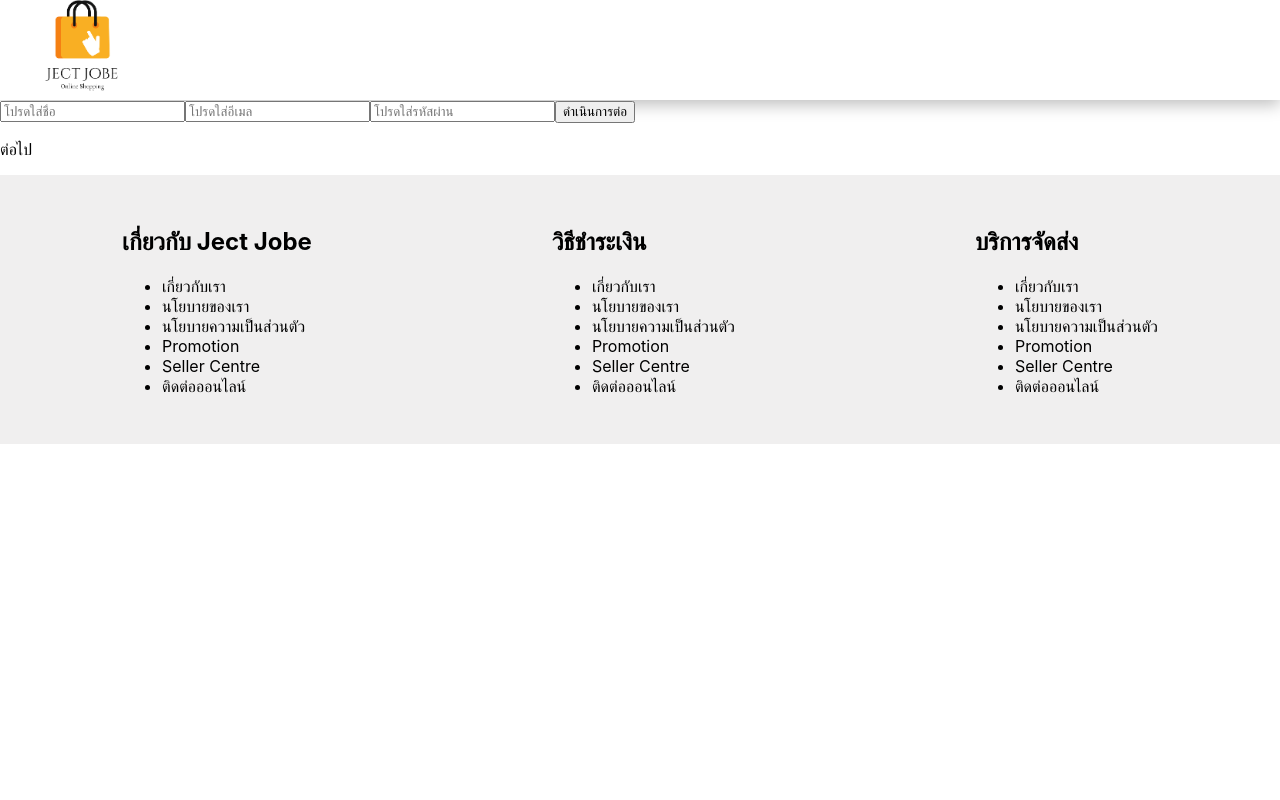
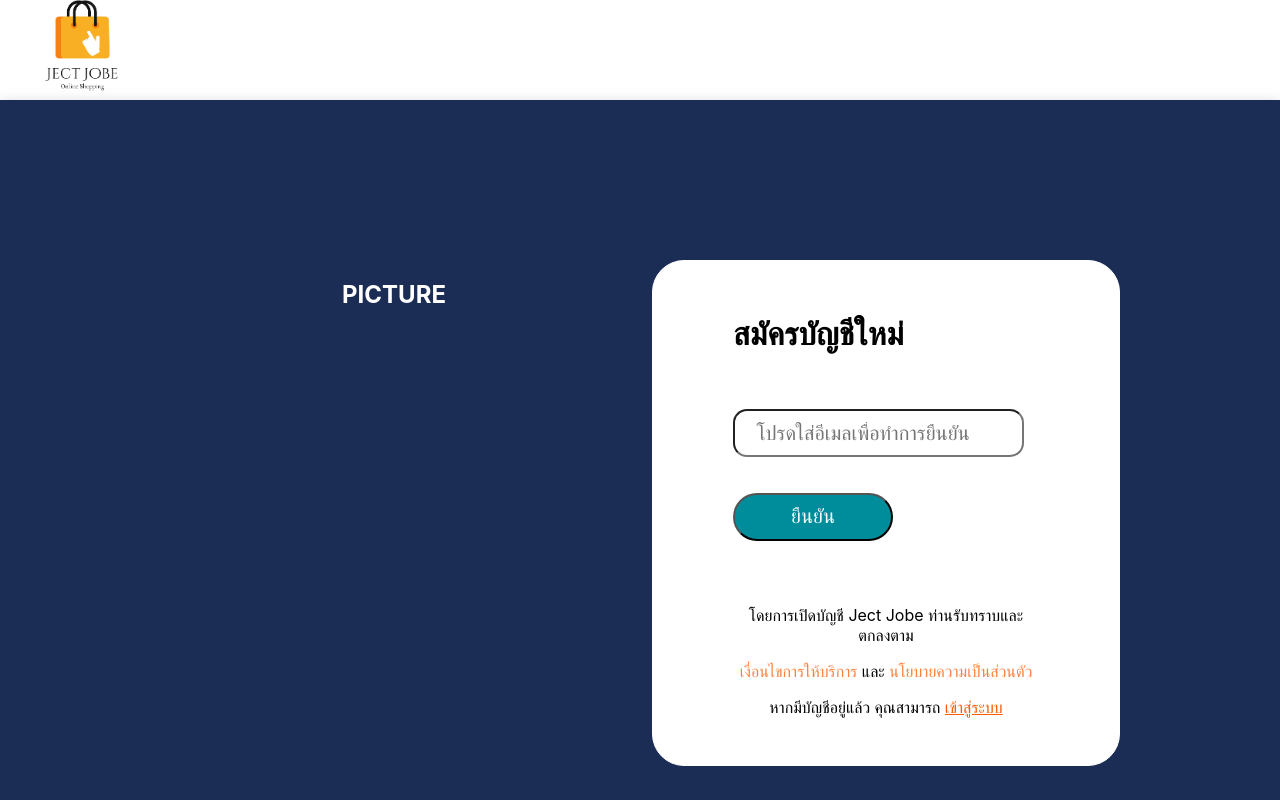
Before and after one commit to Ch4n4thip/testProject, a Next.js app: page /Register/Register in a window 1280 px wide. Shown: the top 800 px of the page. Built offline with nearby package versions, Linux system fonts and the light colour scheme.

Commit message:
Login and Register without picture and database

```diff
--- a/pages/Login/Login.js
+++ b/pages/Login/Login.js
@@ -21,7 +21,7 @@ export default function Login() {
           </form>
             <div className={styles1.login__option}>
               <Link href="#"><p className={styles1.login__forgot} >ลืมรหัสผ่าน</p></Link>
-              <Link href="#"><p className={styles1.login__new}>สมัครบัญชีใหม่</p></Link>
+              <Link href="../Register/Register"><p className={styles1.login__new}>สมัครบัญชีใหม่</p></Link>
             </div>
           </div>
         </div>
--- a/pages/Register/Register.js
+++ b/pages/Register/Register.js
@@ -1,27 +1,37 @@
 import Link from "next/link";
 import Navbar from "../../Components/Navbar/navLogin";
 import Footer from "../Footer/Footer";
+import styles1 from "./Register.module.css";
 
 export default function Register() {
     return (
       <>
-
-
-      <div>
-        <Navbar/>
-        <section>
-          <div>
-          <form action="" className="form__register">
-          <input type="text" name='Name' placeholder='โปรดใส่ชื่อ' required/>
-          <input type="text" name='Email' placeholder='โปรดใส่อีเมล' required/>
-          <input type="password" name='Password' placeholder='โปรดใส่รหัสผ่าน' required/>
-          <button type='submit' className='btn btn-primary'>ดำเนินการต่อ</button>
-        </form>
+      <Navbar/>
+        <body className={styles1.Register}>
+          <div className={styles1.register__container}>
+            <h2>PICTURE</h2>
           </div>
-        </section>
-         <Link href="/Register/Verify"><p>ต่อไป</p></Link>
-
-      </div>
+          <div className={styles1.register__container}>
+            <div className={styles1.register__container__form}>
+              <h1>สมัครบัญชีใหม่</h1>
+              <form action="" className={styles1.form}>
+                <input type="text" name='Email' placeholder=' โปรดใส่อีเมลเพื่อทำการยืนยัน' required/>
+                <button type='submit' className='btn btn-primary'>ยืนยัน</button>
+              </form>
+                  <p className={styles1.firstP} >โดยการเปิดบัญชี Ject Jobe ท่านรับทราบและตกลงตาม</p>
+                  <div className={styles1.secondP}>
+                      <p>
+                        <Link href="#">เงื่อนไขการให้บริการ </Link>
+                        <small className={styles1.small}>และ </small>
+                        <Link href="#"> นโยบายความเป็นส่วนตัว</Link>
+                      </p>
+                  </div>
+                  <div className={styles1.third}>
+                  <p>หากมีบัญชีอยู่แล้ว คุณสามารถ <Link href="#"><u>เข้าสู่ระบบ</u></Link></p>
+                  </div>
+              </div>
+            </div>
+        </body>
       <Footer/>
       </>
     );
--- /dev/null
+++ b/pages/Register/Register.module.css
@@ -0,0 +1,100 @@
+.form {
+    display: flex;
+    flex-direction: column;
+    gap: 1.2rem;
+    width: 95%;
+}
+
+.Register{
+    padding: 10rem;
+    display: grid;
+    grid-template-columns: 1fr 1fr;
+    gap: 1.5rem;
+    background-color: #1B2C55;;
+    box-shadow: 0 5px 15px rgba(0, 0, 0, 0.25);
+}
+.register__container h2{
+    text-align: center;
+}
+
+.register__container {
+    text-align: auto;
+    color: white;
+
+}
+
+.register__container button{
+    width: 10rem;
+    height: 3rem;
+    right: 125px;
+    top: 25px;
+    background-color: #008d9b;
+    border-radius: 28px;
+    color: white;
+    font-size: 20px;
+}
+
+.register__container input{
+    position: center;
+    width: 100%;
+    height: 3rem;
+    font-size: 20px;
+    margin-bottom: 1rem;
+    border-radius: 14px;
+    text-align:left;
+    padding: 1rem;
+}
+.register__container h1{
+    text-align: left;
+    color: black;
+    margin-bottom: 3.5rem;
+}
+
+.register__container__form{
+    background: white;
+    padding: 2rem 5rem;
+    border-radius:2rem ;
+    border: 1px solid transparent;
+    border-color: white;
+    color: black;
+}
+
+.register__option{
+    margin-top: 2rem;
+    display: grid;
+    grid-template-columns: 1fr 1fr;
+    gap: 6rem ;
+}
+
+.register__new{
+    color:#fc5b00;
+    font-size: 1.3rem;
+}
+
+.register__forgot{
+   color:#1d8aee;
+   font-size: 1.3rem;
+}
+
+.firstP {
+    margin-top: 4rem;
+    text-align: center;
+}
+
+.secondP{
+    text-align: center;
+    color:#fc833f;
+}
+
+.small{
+    color: black;
+    font-size: 16px;
+}
+
+.third{
+    text-align: center;
+}
+
+.third u{
+    color:#fc5b00;
+}
```
